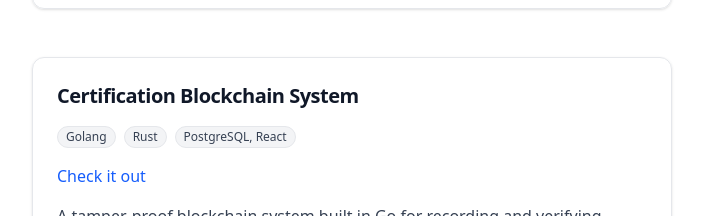
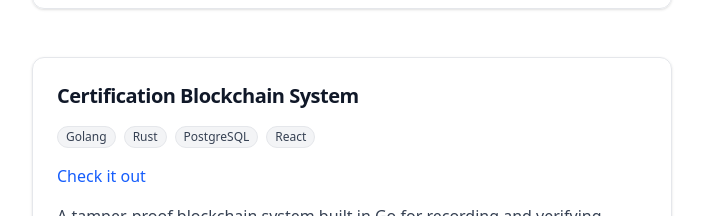
Before and after one commit to dylandhw/site, a Next.js app: page /work in a window 1280 px wide. Shown: the part 851-1067 px from the top of the page, without its empty margins (288-991 px from the left). Built offline with nearby package versions, Linux system fonts and the light colour scheme; no server answers.

Commit message:
fix smth

```diff
--- a/src/app/work/page.tsx
+++ b/src/app/work/page.tsx
@@ -32,7 +32,7 @@ const projects: Project[] = [
     repoUrl: "https://github.com/dylandhw/certification-blockchain",
     description: "A tamper-proof blockchain system built in Go for recording and verifying event attendance certifications with cryptographic integrity and web interface.",
     image: "",
-    languages: ["Golang", "Rust", "PostgreSQL, React"],
+    languages: ["Golang", "Rust", "PostgreSQL", "React"],
     details: [
       "Implements a complete blockchain with SHA-256 hashing, block validation, and cryptographic chain linking to ensure data immutability.",
       "Features a web-based submission system with HTML forms for attendees to register their event participation through a Go HTTP server.",
```
